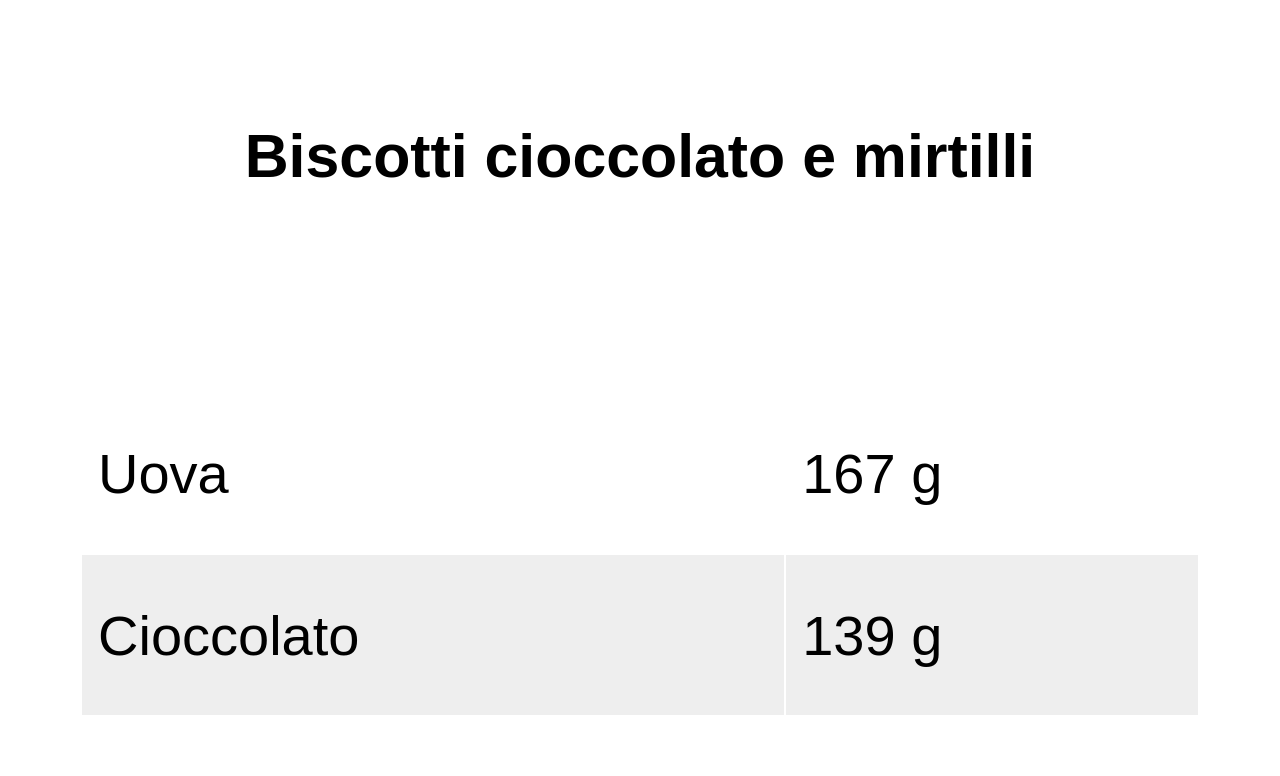
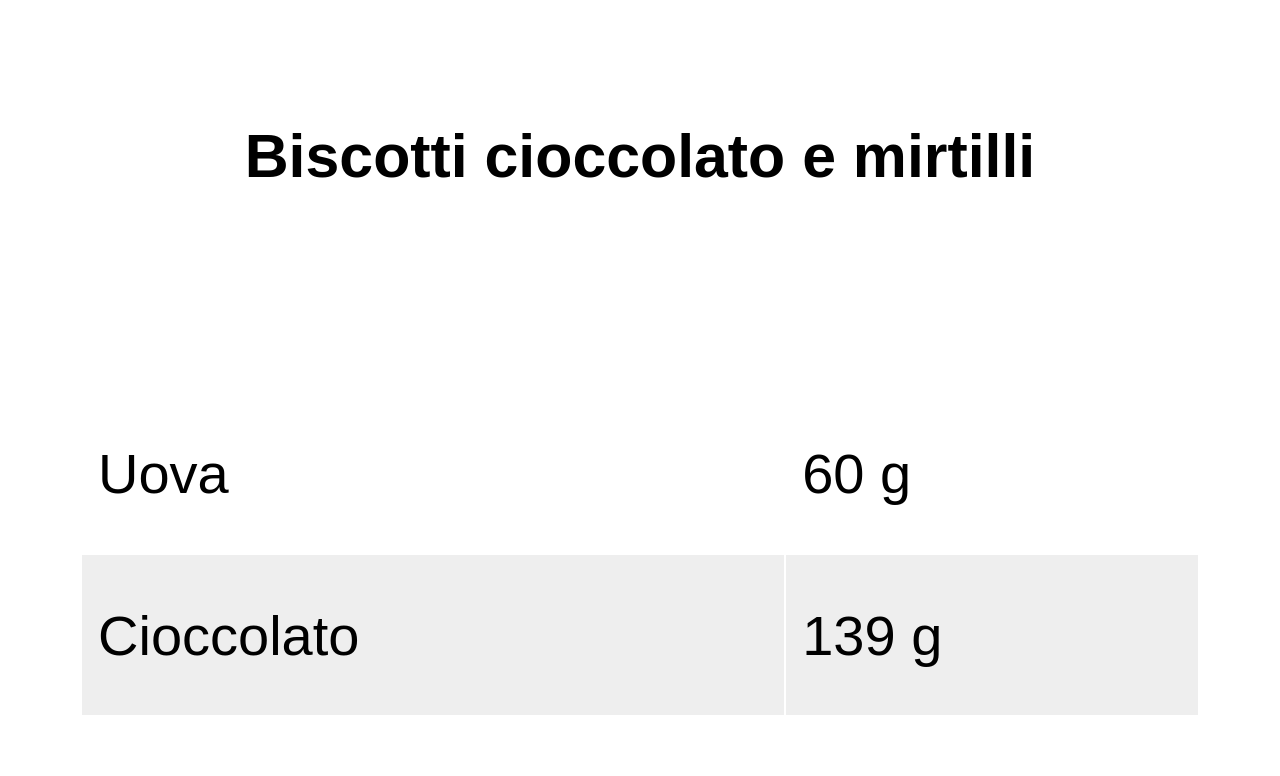
Before and after one commit to marcozampini/biscotti, a React (Create React App) app: page / in a window 1280 px wide. Shown: the top 776 px of the page. Built offline with nearby package versions, Linux system fonts and the light colour scheme.

Commit message:
Create Ingredient component

```diff
--- a/src/App.js
+++ b/src/App.js
@@ -1,16 +1,14 @@
 // App.js
 
 import './App.css'
+import Ingredient from './components/Ingredient'
 
 function App() {
   return (
     <div className="App">
       <h1>Biscotti cioccolato e mirtilli</h1>
       <table>
-        <tr>
-          <td>Uova</td>
-          <td>167 g</td>
-        </tr>
+        <Ingredient description="Uova" quantity="60" />
         <tr>
           <td>Cioccolato</td>
           <td>139 g</td>
--- /dev/null
+++ b/src/components/Ingredient.js
@@ -0,0 +1,10 @@
+function Ingredient(props) {
+  return (
+    <tr>
+      <td>{props.description}</td>
+      <td>{props.quantity} g</td>
+    </tr>
+  )
+}
+
+export default Ingredient
```
